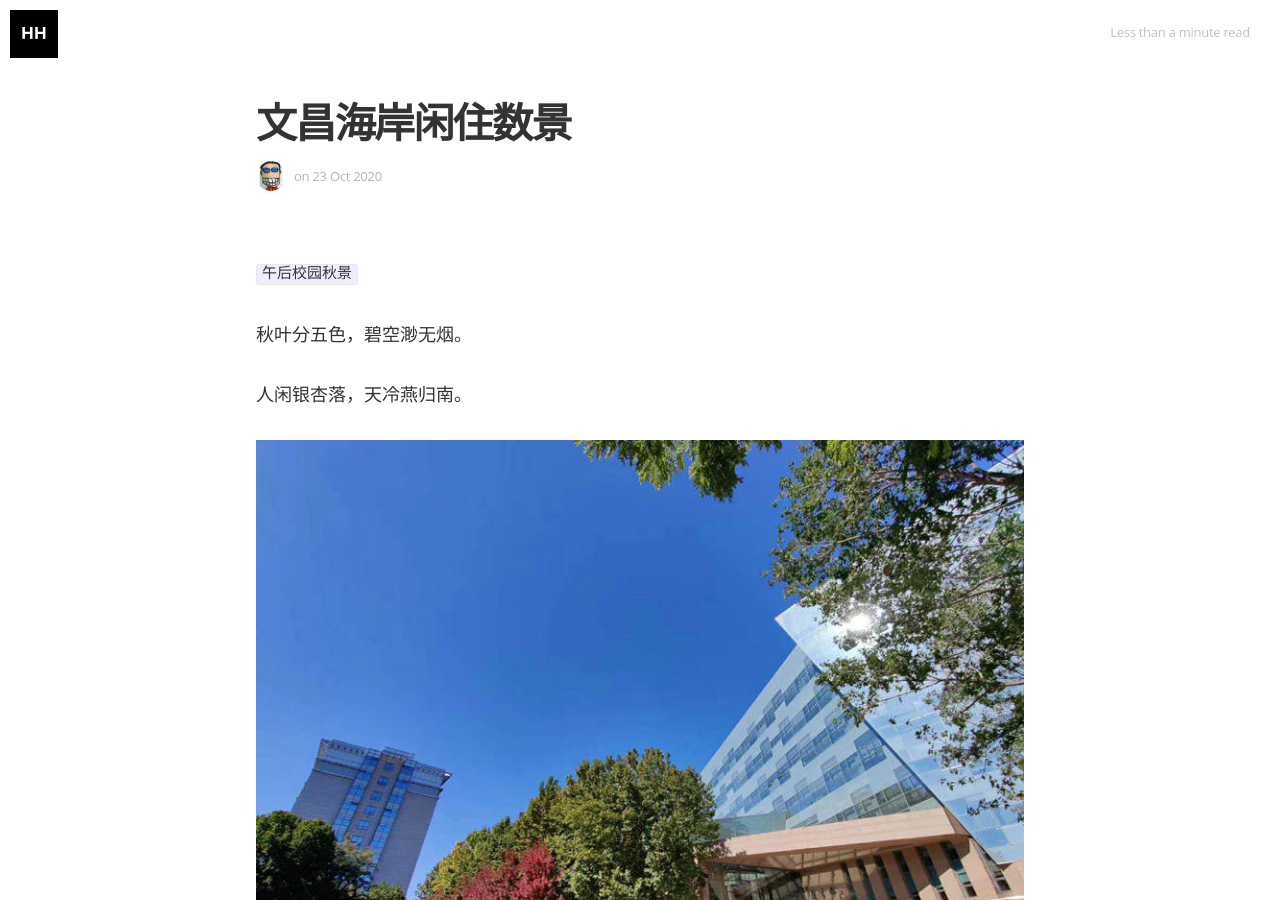
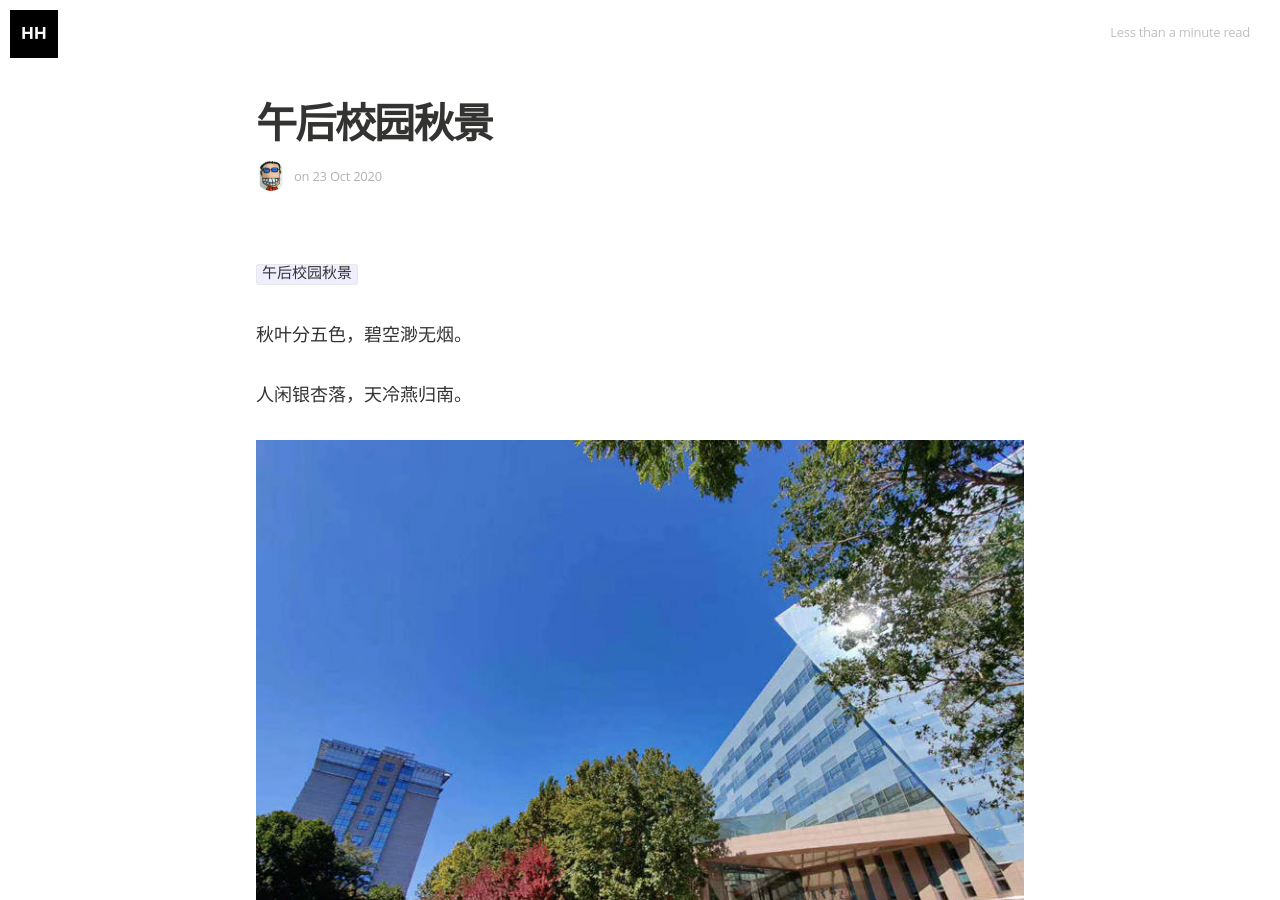
Before and after one commit to hanhonglei/hanhonglei.github.io, a Jekyll site: the page built from _posts/2020-10-23-poem.markdown, in a window 1280 px wide and 900 px high. Built offline with Jekyll 4.4.1, drawn with Linux system fonts in a browser that asks for light colours; nearby versions of some CDN libraries; some web fonts are replaced.

Commit message:
no message

```diff
--- a/_posts/2020-10-23-poem.markdown
+++ b/_posts/2020-10-23-poem.markdown
@@ -1,6 +1,6 @@
 ---
 layout: post
-title: 文昌海岸闲住数景
+title: 午后校园秋景
 date: 2020-10-23
 categories: poem autumn campus
 ---
```
